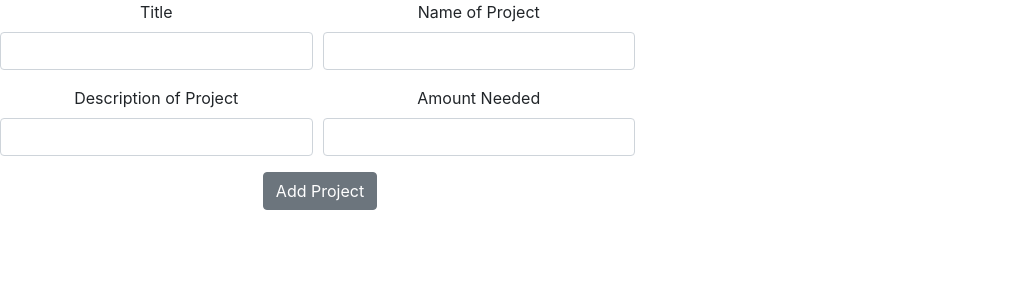
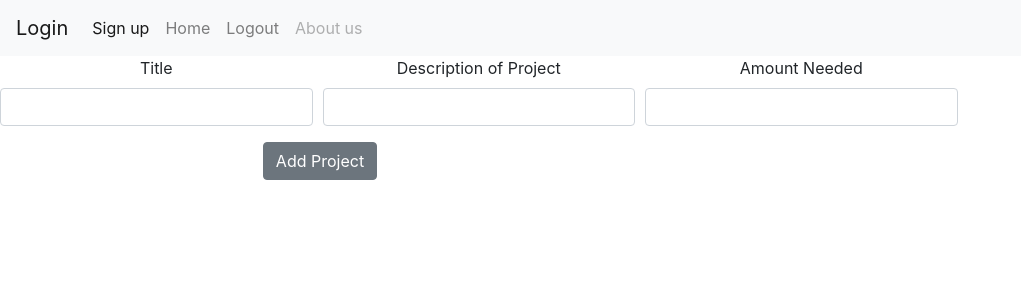
Before and after one commit to Virtual-R/fe, a React (Create React App) app: page /addproject in a window 1280 px wide. Shown: the top 300 px of the page, without its empty margins (0-1021 px from the left). Built offline with nearby package versions, Linux system fonts and the light colour scheme; sample sign-in values are in the browser's storage.

Commit message:
some changes with login, signupfrom, put navbar in some spotsalso made sure the logoff button worked

```diff
--- a/src/actions/addProject.js
+++ b/src/actions/addProject.js
@@ -1,11 +1,15 @@
 import {ADD_PROJECTS_START,ADD_PROJECTS_SUCCESS, ADD_PROJECTS_ERROR} from '../types/types';
 import axiosWithAuth from '../utils/axiosWithAuth';
-export const addProject = (project) => dispatch=>{
+import axios from 'axios';
+export const addProject = (userId) => dispatch=>{
    dispatch({type: ADD_PROJECTS_START});
+   const userId = localStorage.getItem('userId')
+
    axiosWithAuth()
-   .post('https://sixr-clone.herokuapp.com/api/overview',project)//api goes here
+   .post(`api/users/${userId}/projects`)
    .then(response=>{
-      dispatch({type:ADD_PROJECTS_SUCCESS, payload: response.data.results})
+      dispatch({type:ADD_PROJECTS_SUCCESS, payload: response.data})
+      console.log('add',response.data)
    })
    .catch(error =>dispatch({ type: ADD_PROJECTS_ERROR, payload: error.response}))
 }
--- a/src/components/LogInForm.js
+++ b/src/components/LogInForm.js
@@ -31,7 +31,9 @@ const Div = styled.div`
       .then(response=>{
         console.log('response',response.data)
         console.log('props',props)
+
         localStorage.setItem('token',response.data.token)
+        localStorage.setItem('userId',response.data.id)
         history.push('/addproject')
       })
       .catch(error=> error.response)
--- a/src/components/Logoff.js
+++ b/src/components/Logoff.js
@@ -7,6 +7,7 @@ export const Logoff = props => {
         className="logoff"
         onClick={() => {
           localStorage.removeItem("token");
+          localStorage.removeItem('userId')
           props.history.push("/");
         }}
       >
--- a/src/components/NavBar.js
+++ b/src/components/NavBar.js
@@ -32,7 +32,7 @@ export default function NavBar() {
               </a>
             </li>
             <li className="nav-item">
-              <a className="nav-link" href="logout">
+              <a className="nav-link" href="logoff">
                 Logout
               </a>
             </li>
--- a/src/components/ProjectForm.js
+++ b/src/components/ProjectForm.js
@@ -1,19 +1,34 @@
 import React , {useState} from 'react';
-import { addProject } from '../reducers/addProject';
+import { addProject } from '../actions/addProject';
 import {useDispatch} from 'react-redux';
 import Logoff from './Logoff';
+import {useHistory} from 'react-router-dom'
 import { Col, Row, Button, Form, FormGroup, Label, Input } from 'reactstrap';
+import axios from 'axios';
+import NavBar from './NavBar';
 
 
- const ProjectForm = (props) => {
+ const ProjectForm = (userId) => {
     const [newProject, setNewProject] = useState({
-       title:'',
-       name:'',
-       description:'',
-       amount:'',
+
+      userId: JSON.parse(localStorage.getItem('userId',userId)),
+      title:'',
+      description: '',
+      goal_amount: '',
+
     });
+    const history = useHistory();
+    const dispatch = useDispatch()
 
-    const dispatch = useDispatch()
+    const handleSubmit =(event) =>{
+      event.preventDefault();
+
+      dispatch(addProject(newProject));
+      // / history.push('/landingpage')
+      console.log('handle',newProject)
+
+
+   }
     const handleChange=(event)=>{
        event.preventDefault()
       setNewProject({
@@ -21,15 +36,14 @@ import { Col, Row, Button, Form, FormGroup, Label, Input } from 'reactstrap';
          [event.target.name]: event.target.value
       })
     }
+    console.log(dispatch(addProject))
     console.log(newProject)
-    const handleSubmit =(event) =>{
-       event.preventDefault();
-       dispatch(addProject(newProject));
-       props.history.push('/landingpage')
 
-    }
+
 
    return (
+      <>
+      <NavBar/>
       <Form onSubmit={handleSubmit}>
       <Row form>
       <Col md={3}>
@@ -39,15 +53,7 @@ import { Col, Row, Button, Form, FormGroup, Label, Input } from 'reactstrap';
            <Input type='text' name='title' value={newProject.title} onChange={handleChange}/>
            </FormGroup>
            </Col>
-      <Col md={3}>
-      <FormGroup>
-         <Label for='name of project'> Name of Project</Label>
 
-         <Input type="text" name='name' value={newProject.name} onChange={handleChange}/>
-         </FormGroup>
-         </Col>
-         </Row>
-         <Row form>
          <Col md={3}>
          <FormGroup>
          <Label for='Description'> Description of Project</Label>
@@ -57,7 +63,7 @@ import { Col, Row, Button, Form, FormGroup, Label, Input } from 'reactstrap';
          <Col md={3}>
          <FormGroup>
          <Label>Amount Needed</Label>
-         <Input type="text" name='amount' value={newProject.amount} onChange={handleChange}/>
+         <Input type="number" name='goal_amount' value={newProject.goal_amount} onChange={handleChange}/>
          </FormGroup>
 
          </Col>
@@ -66,6 +72,7 @@ import { Col, Row, Button, Form, FormGroup, Label, Input } from 'reactstrap';
          <Button type='submit'>Add Project </Button>
          </Col>
          </Form>
+         </>
    )
 }
 export default ProjectForm;
--- a/src/components/SignUpForm.js
+++ b/src/components/SignUpForm.js
@@ -4,6 +4,7 @@ import { useHistory } from "react-router-dom";
 import axios from "axios";
 import "./SignUpForm.scss";
 import axiosWithAuth from "../utils/axiosWithAuth";
+import NavBar from "./NavBar";
 // import axiosWithAuth from '../utils/axiosWithAuth';
 
 function SignUpForm() {
@@ -36,6 +37,7 @@ function SignUpForm() {
 
   return (
     <>
+    <NavBar/>
       <form onSubmit={signUp}>
         <input
           className="formItem"
--- a/src/components/dashboard.js
+++ b/src/components/dashboard.js
@@ -19,8 +19,7 @@ const DashboardContainer = () => {
     return (
         <Container>
         <NavBar />
-          <LogInForm/>
-          {/* <SignUpForm/> */}
+
             <h1 className="Header">Dashboard</h1>
 
 
--- a/src/reducers/addProject.js
+++ b/src/reducers/addProject.js
@@ -1,6 +1,7 @@
 import {ADD_PROJECTS_START,ADD_PROJECTS_SUCCESS, ADD_PROJECTS_ERROR} from '../types/types';
 
 const initialProductState ={
+
    title: '',
    addingProduct: false,
    error:''
```
